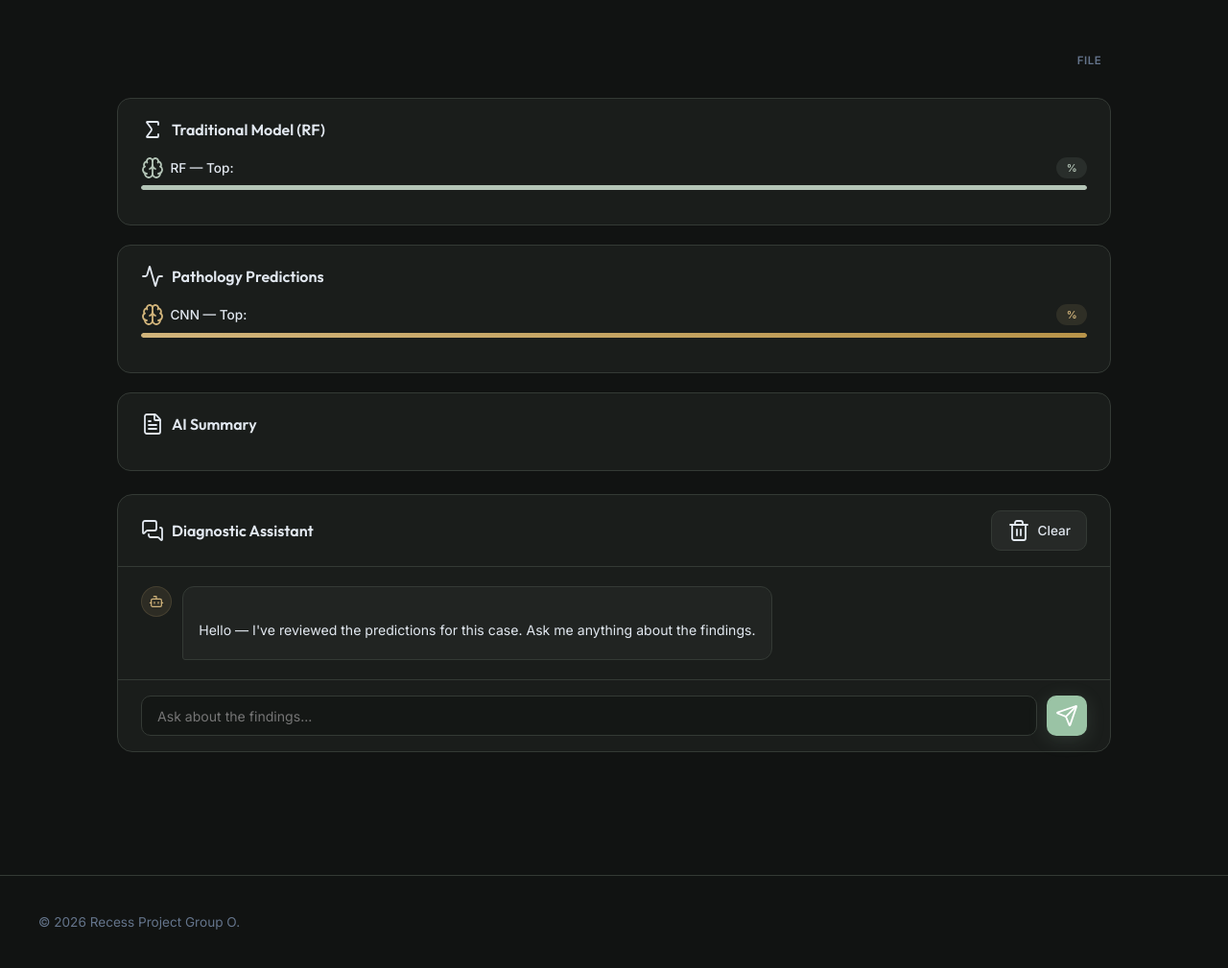
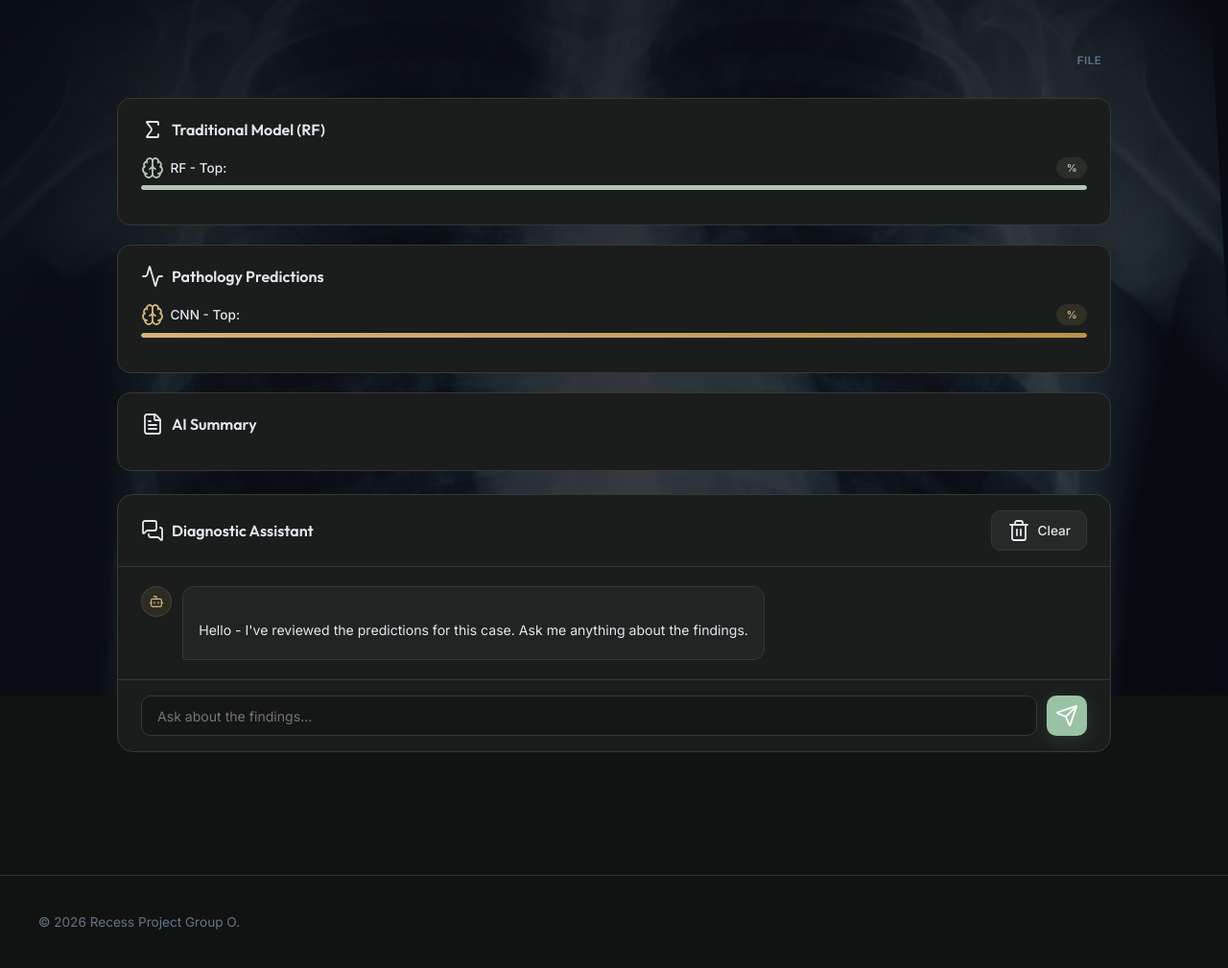
Before and after one commit to Josemiles-ctr/Year-2-Recess-Project, a Flask app: template src/templates/report.html in a window 1280 px wide. Shown: the part 75-1084 px from the top of the page at 96% size. Run offline with Flask 3, Linux system fonts and the light colour scheme; the template is opened without the code that fills it, so the values that code supplies are empty; some libraries are stand-ins or nearby versions.

Commit message:
Update report page

```diff
--- a/src/static/css/main.css
+++ b/src/static/css/main.css
@@ -519,6 +519,24 @@ body {
     flex-direction: column;
     gap: 1.5rem;
     max-width: 1100px;
+    position: relative;
+    isolation: isolate;
+}
+
+.report-layout::before {
+    content: '';
+    position: fixed;
+    inset: 0;
+    background: url('../images/uploadbg.avif') center / cover no-repeat;
+    z-index: -2;
+}
+
+.report-layout::after {
+    content: '';
+    position: fixed;
+    inset: 0;
+    background: linear-gradient(135deg, rgba(10, 14, 23, 0.92) 0%, rgba(10, 14, 23, 0.75) 100%);
+    z-index: -1;
 }
 
 .report-header {
--- a/src/static/js/chat.js
+++ b/src/static/js/chat.js
@@ -278,7 +278,7 @@ function initChatbot() {
             chatMessages.innerHTML = `
                 <div class="chat-message assistant">
                     <div class="msg-avatar"><i data-lucide="bot"></i></div>
-                    <div class="message-bubble">Hello — I've reviewed the predictions for this case. Ask me anything about the findings.</div>
+                    <div class="message-bubble">Hello - I've reviewed the predictions for this case. Ask me anything about the findings.</div>
                 </div>`;
             renderIcons();
         } catch { }
--- a/src/templates/index.html
+++ b/src/templates/index.html
@@ -3,7 +3,7 @@
 <head>
     <meta charset="UTF-8">
     <meta name="viewport" content="width=device-width, initial-scale=1.0">
-    <title>AuraScan — Home</title>
+    <title>AuraScan - Home</title>
     <!-- Google Fonts -->
     <link rel="preconnect" href="https://fonts.googleapis.com">
     <link rel="preconnect" href="https://fonts.gstatic.com" crossorigin>
--- a/src/templates/report.html
+++ b/src/templates/report.html
@@ -3,7 +3,7 @@
 <head>
     <meta charset="UTF-8">
     <meta name="viewport" content="width=device-width, initial-scale=1.0">
-    <title>AuraScan — Report</title>
+    <title>AuraScan - Report</title>
     <link rel="preconnect" href="https://fonts.googleapis.com">
     <link rel="preconnect" href="https://fonts.gstatic.com" crossorigin>
     <link href="https://fonts.googleapis.com/css2?family=Inter:wght@300;400;500;600;700&family=Outfit:wght@400;500;600;700&display=swap" rel="stylesheet">
@@ -37,7 +37,7 @@
                 <h3 class="panel-title" style="margin-bottom:1rem"><i data-lucide="sigma"></i> Traditional Model (RF)</h3>
                 <div class="top-prediction">
                     <div class="model-stat-header">
-                        <span class="m-name"><i data-lucide="brain" class="text-blue"></i> RF &mdash; Top: {{ data.traditional_model.prediction }}</span>
+                        <span class="m-name"><i data-lucide="brain" class="text-blue"></i> RF - Top: {{ data.traditional_model.prediction }}</span>
                         <span class="badge bg-blue-tint text-blue">{{ (data.traditional_model.confidence * 100) | round(1) }}%</span>
                     </div>
                     <div class="stat-progress-bar">
@@ -65,7 +65,7 @@
                 <h3 class="panel-title" style="margin-bottom:1rem"><i data-lucide="activity"></i> Pathology Predictions</h3>
                 <div class="top-prediction">
                     <div class="model-stat-header">
-                        <span class="m-name"><i data-lucide="brain" class="text-purple"></i> CNN &mdash; Top: {{ data.cnn_model.prediction }}</span>
+                        <span class="m-name"><i data-lucide="brain" class="text-purple"></i> CNN - Top: {{ data.cnn_model.prediction }}</span>
                         <span class="badge bg-purple-tint text-purple">{{ (data.cnn_model.confidence * 100) | round(1) }}%</span>
                     </div>
                     <div class="stat-progress-bar">
@@ -106,7 +106,7 @@
                 <div class="chat-message assistant">
                     <div class="msg-avatar"><i data-lucide="bot"></i></div>
                     <div class="message-bubble">
-                        Hello — I've reviewed the predictions for this case. Ask me anything about the findings.
+                        Hello - I've reviewed the predictions for this case. Ask me anything about the findings.
                     </div>
                 </div>
                 {% if session.get('chat_history') %}
--- a/src/templates/upload.html
+++ b/src/templates/upload.html
@@ -3,7 +3,7 @@
 <head>
     <meta charset="UTF-8">
     <meta name="viewport" content="width=device-width, initial-scale=1.0">
-    <title>AuraScan — Upload</title>
+    <title>AuraScan - Upload</title>
     <link rel="preconnect" href="https://fonts.googleapis.com">
     <link rel="preconnect" href="https://fonts.gstatic.com" crossorigin>
     <link href="https://fonts.googleapis.com/css2?family=Inter:wght@300;400;500;600;700&family=Outfit:wght@400;500;600;700&display=swap" rel="stylesheet">
```
Also changed, not shown: 1 other file.
